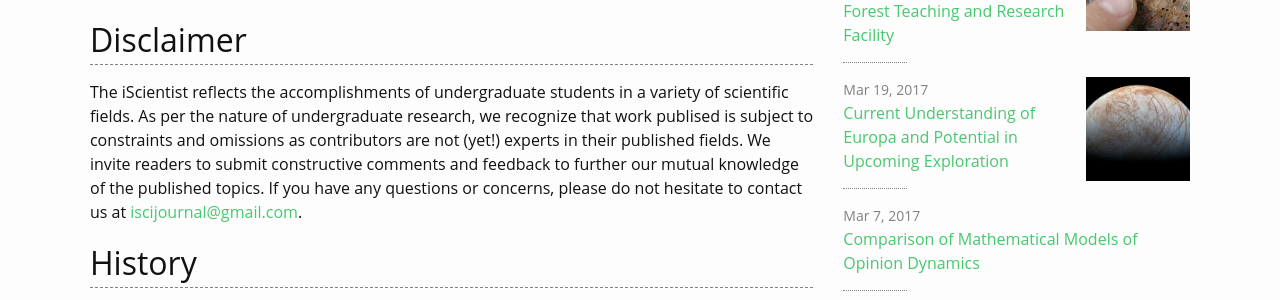
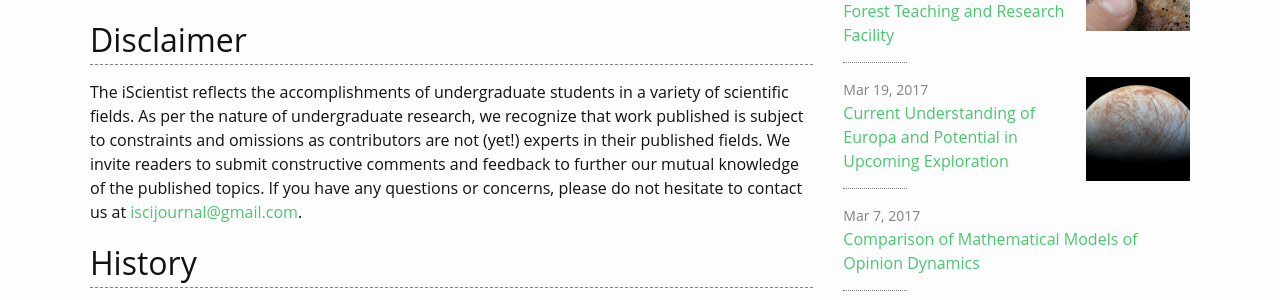
Before and after one commit to iscientist/iscientist.github.io, a Jekyll site: the page built from about.md, in a window 1280 px wide and 900 px high, scrolled down 546 px. Shown: the part 179-479 px from the top of the window. Built offline with Jekyll 4.4.1, drawn with Linux system fonts in a browser that asks for light colours.

Commit message:
fixed typos

```diff
--- a/about.md
+++ b/about.md
@@ -16,7 +16,7 @@ The iScientist provides immediate open access to its content. We believe in the
 
 ## Disclaimer
 
-The iScientist reflects the accomplishments of undergraduate students in a variety of scientific fields. As per the nature of undergraduate research, we recognize that work publised is subject to constraints and omissions as contributors are not (yet!) experts in their published fields. We invite readers to submit constructive comments and feedback to further our mutual knowledge of the published topics. If you have any questions or concerns, please do not hesitate to contact us at [{{ site.email }}](mailto:{{ site.email }}).
+The iScientist reflects the accomplishments of undergraduate students in a variety of scientific fields. As per the nature of undergraduate research, we recognize that work published is subject to constraints and omissions as contributors are not (yet!) experts in their published fields. We invite readers to submit constructive comments and feedback to further our mutual knowledge of the published topics. If you have any questions or concerns, please do not hesitate to contact us at [{{ site.email }}](mailto:{{ site.email }}).
 
 ## History
 
```
Also changed, not shown: submissions.md (+1 -1 lines).
